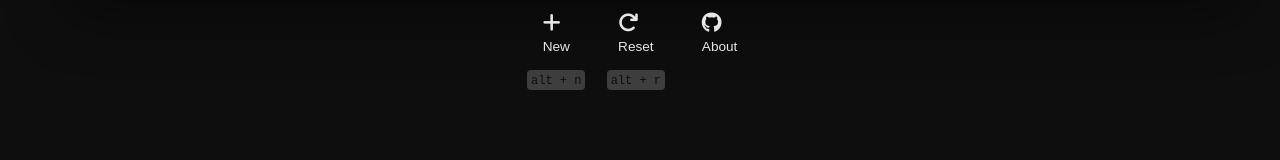
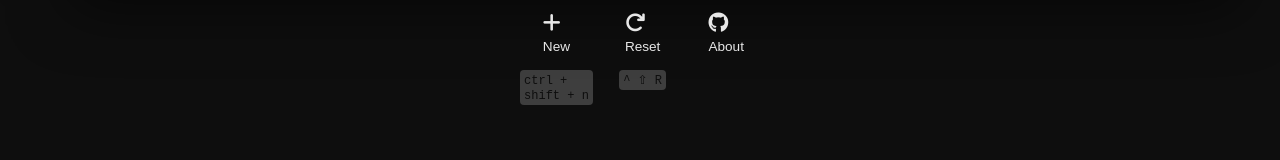
Before and after one commit to mjleonides/verse-typer, a Vue app: page / in a window 1280 px wide. Shown: the part 552-712 px from the top of the page. Built offline with nearby package versions, Linux system fonts and the light colour scheme; no server answers.

Commit message:
v1.1.2: Trying different keyboard shortcuts

```diff
--- a/src/App.vue
+++ b/src/App.vue
@@ -65,7 +65,9 @@
         <button class="button" @click="store.fetchChallenge" title="New passage">
           <i class="fa-solid fa-plus fa-xl"></i><span>New</span>
         </button>
-        <div class="shortcut"><kbd>alt + n</kbd></div>
+        <div class="shortcut">
+          <kbd>ctrl +<br />shift + n</kbd>
+        </div>
       </div>
 
       <!-- Reset should restart time with same scripture-->
@@ -73,7 +75,9 @@
         <button class="button" @click="onReset" title="Reset challenge">
           <i class="fa-solid fa-arrow-rotate-right fa-xl"></i><span>Reset</span>
         </button>
-        <div class="shortcut"><kbd>alt + r</kbd></div>
+        <div class="shortcut">
+          <kbd>^ &#8679; R</kbd>
+        </div>
       </div>
 
       <!-- About -->
@@ -88,7 +92,9 @@
         <button class="button" :class="{ 'button--checked': debug }" @click="debug = !debug">
           <i class="fa-solid fa-bug fa-xl"></i><span>Debug</span>
         </button>
-        <div class="shortcut"><kbd>alt + d</kbd></div>
+        <div class="shortcut">
+          <kbd>ctrl +<br />shift + d</kbd>
+        </div>
       </div>
     </div>
 
@@ -141,9 +147,9 @@ document.addEventListener("click", () => {
  * Keyboard shortcuts for New, Reset, and Debug (dev only)
  */
 document.addEventListener("keyup", (event) => {
-  const key = event.key
+  const key = event.key.toLowerCase()
 
-  if (event.altKey) {
+  if (event.ctrlKey && event.shiftKey) {
     if (key === "n") {
       store.fetchChallenge()
     } else if (key === "r") {
```
